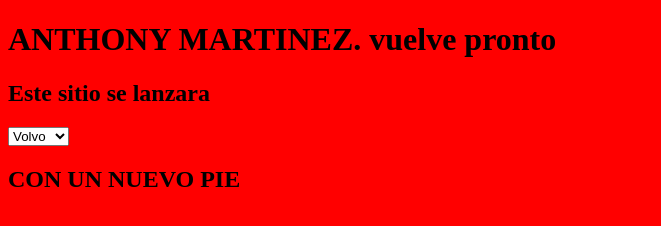
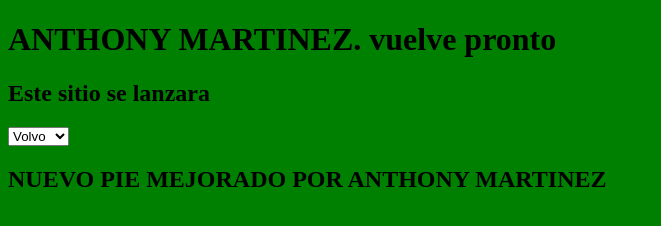
Before and after one commit to ANT07/curso_git, a plain HTML site: page index.html in a window 1280 px wide. Shown: the whole page, without its empty margins (0-661 px from the left). Drawn offline with Linux system fonts and the light colour scheme.

Commit message:
COMMIT EN CAMBIO COLOR PIE

```diff
--- a/index.html
+++ b/index.html
@@ -3,7 +3,7 @@
 	<head>
 
 	</head>
-	<body bgcolor="red">
+	<body bgcolor="green">
 		<h1>ANTHONY MARTINEZ. vuelve pronto</h1>
 		<h2>Este sitio se lanzara</h2>
 		<select>
@@ -12,6 +12,6 @@
 		  <option label="csdcx" value="3" />
 
 		</select>
-		<h2>CON UN NUEVO PIE</h2>
+		<h2>NUEVO PIE MEJORADO POR ANTHONY MARTINEZ</h2>
 	</body>
 </html>
```
